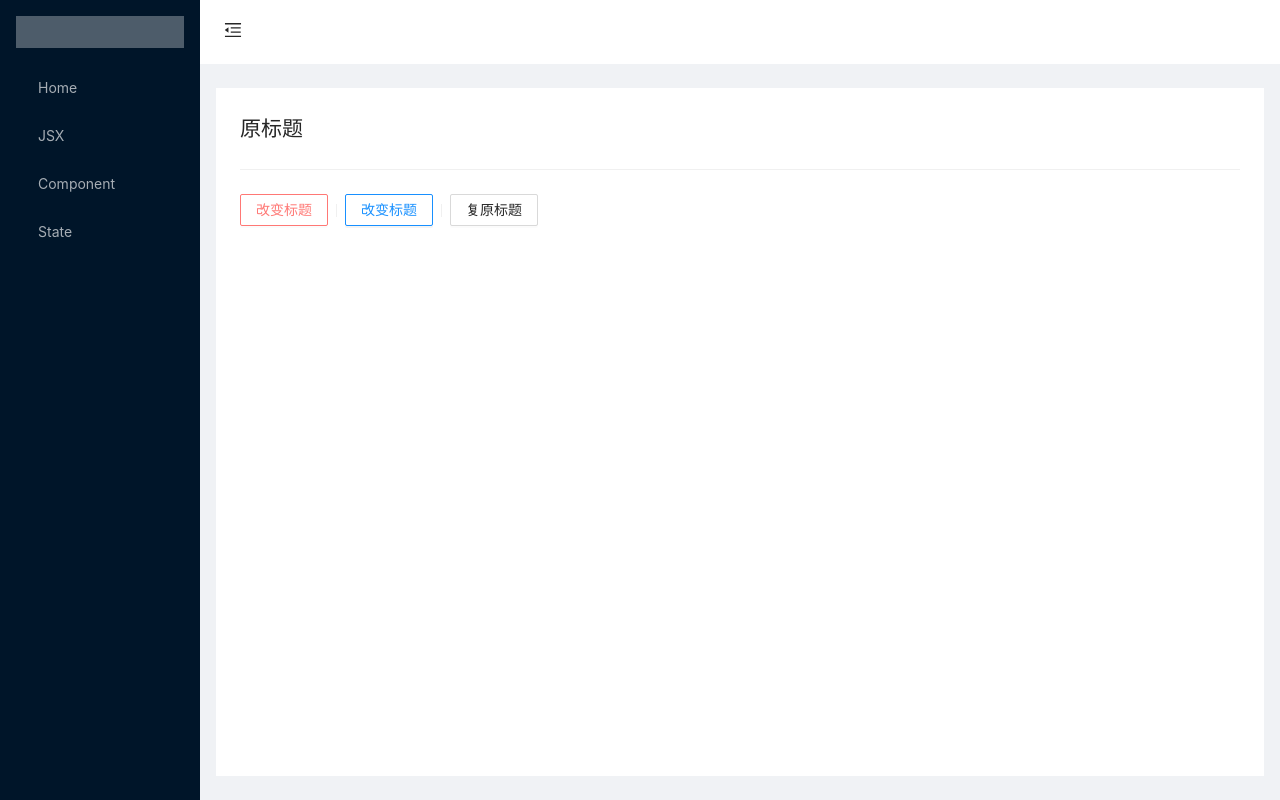
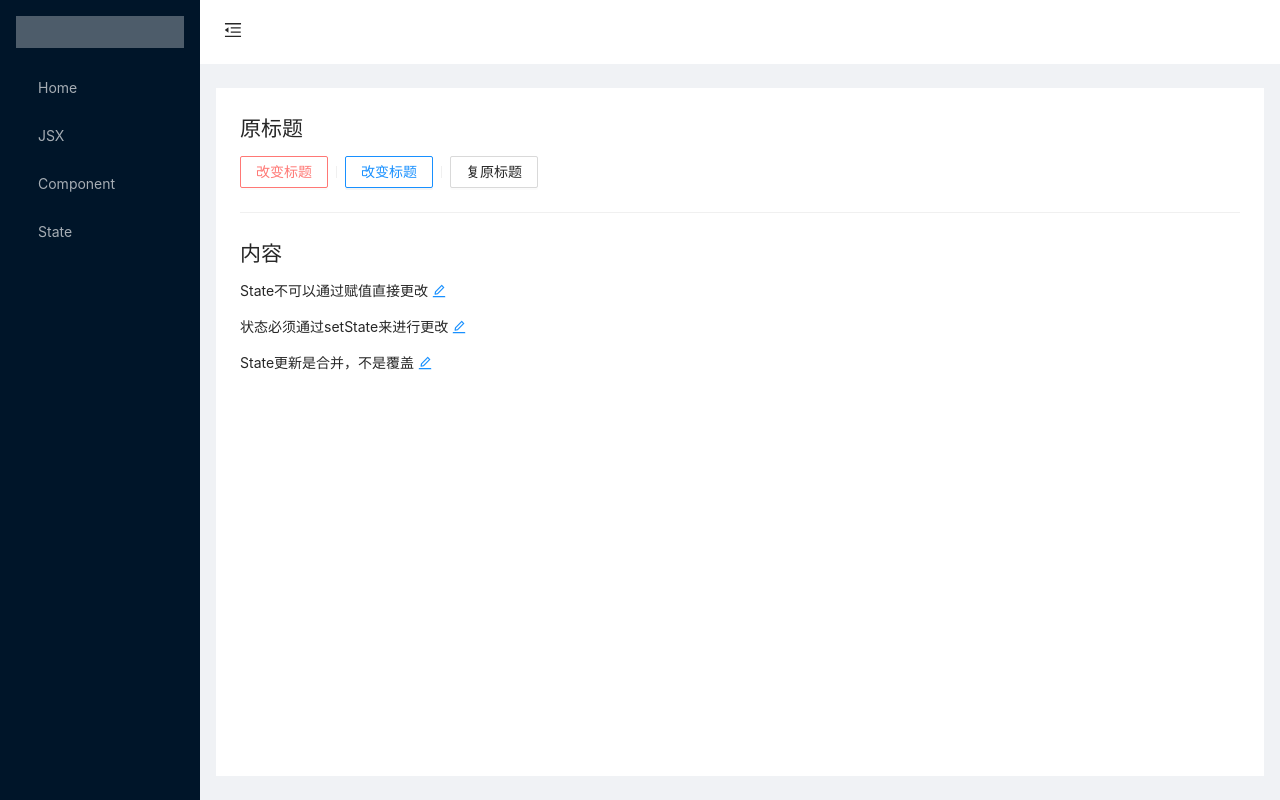
Before and after one commit to StevieTaylor/react-studying, a React (Create React App) app: page /state in a window 1280 px wide. Built offline with nearby package versions, Linux system fonts and the light colour scheme.

Commit message:
[feat] State & setState

```diff
--- a/src/pages/State/index.tsx
+++ b/src/pages/State/index.tsx
@@ -2,22 +2,38 @@
  * @Author: Stevie
  * @Date: 2021-03-24 00:28:27
  * @LastEditors: Stevie
- * @LastEditTime: 2021-03-24 02:16:18
+ * @LastEditTime: 2021-03-26 23:50:13
  * @Description: file content
  */
-import { Button, Divider, message } from "antd"
 import React from "react"
+import { Button, Divider, message, Typography } from "antd"
+
+const { Paragraph } = Typography;
+
+interface IContent {
+    [key: string]: any
+}
 
 interface IState {
     title: string;
+    content: IContent;
+    isEditable: boolean;
 }
 
 class State extends React.Component<{}, IState> {
 
+    tooltip: string = '点击此处进行编辑'
+
     constructor(props) {
         super(props)
         this.state = {
-            title: '原标题'
+            title: '原标题',
+            content: {
+                tip1: 'State不可以通过赋值直接更改',
+                tip2: '状态必须通过setState来进行更改',
+                tip3: 'State更新是合并，不是覆盖'
+            },
+            isEditable: false
         }
     }
 
@@ -42,13 +58,27 @@ class State extends React.Component<{}, IState> {
     render() {
         return (
             <div>
-                <h2>{this.state.title}</h2>
+                <div className="title">
+                    <h2>{this.state.title}</h2>
+                    <Button onClick={this.changeTitle} ghost={true} danger={true}>改变标题</Button>
+                    <Divider type='vertical'></Divider>
+                    <Button onClick={this.changeTitle2} type='primary' ghost={true}>改变标题</Button>
+                    <Divider type='vertical'></Divider>
+                    <Button onClick={this.resetTitle}>复原标题</Button>
+                </div>
                 <Divider type='horizontal'></Divider>
-                <Button onClick={this.changeTitle} ghost={true} danger={true}>改变标题</Button>
-                <Divider type='vertical'></Divider>
-                <Button onClick={this.changeTitle2} type='primary' ghost={true}>改变标题</Button>
-                <Divider type='vertical'></Divider>
-                <Button onClick={this.resetTitle}>复原标题</Button>
+                <div className="content">
+                    <h2>内容</h2>
+                    <Paragraph editable={{
+                        tooltip: this.tooltip
+                    }}>{this.state.content.tip1}</Paragraph>
+                    <Paragraph editable={{
+                        tooltip: this.tooltip
+                    }}>{this.state.content.tip2}</Paragraph>
+                    <Paragraph editable={{
+                        tooltip: this.tooltip
+                    }}>{this.state.content.tip3}</Paragraph>
+                </div>
             </div>
         )
     }
```
